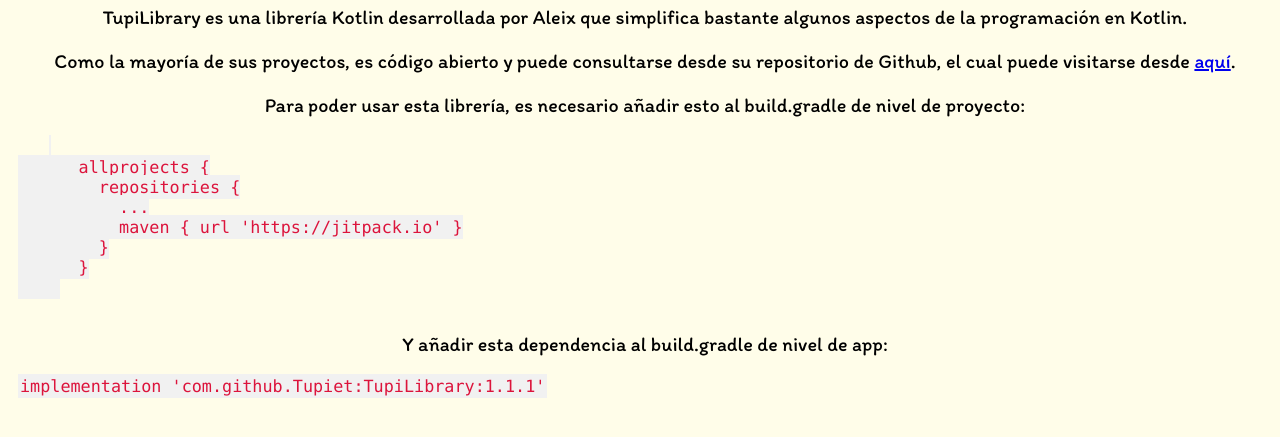
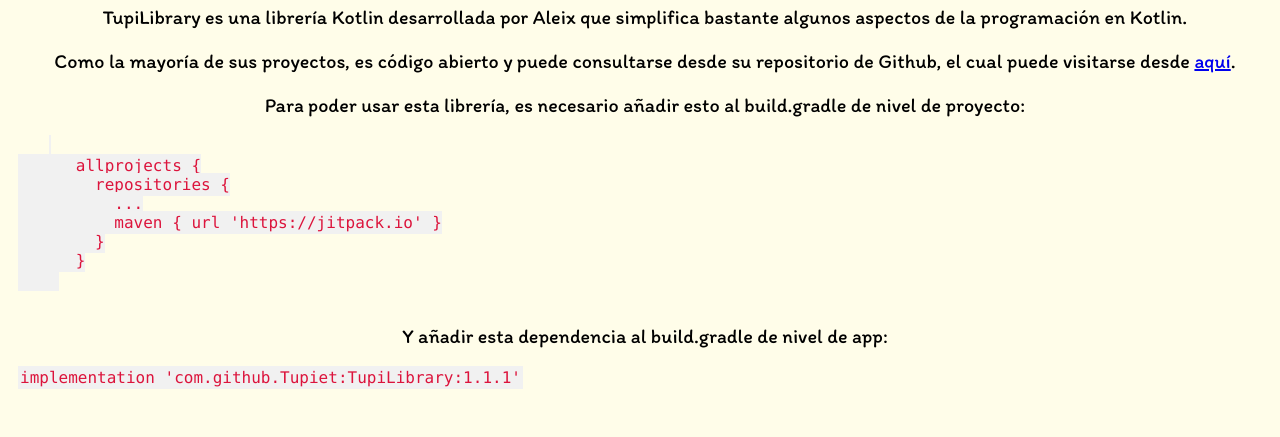
Before and after one commit to Tupiet/Aleix-Website, a plain HTML site: page TupiLibrary/index.html in a window 1280 px wide. Shown: the part 117-554 px from the top of the page. Drawn offline with Linux system fonts and the light colour scheme.

Commit message:
Update index.css

```diff
--- a/index.css
+++ b/index.css
@@ -22,6 +22,5 @@
   color: crimson;
   background-color: #f1f1f1;
   padding: 2px;
-  font-size: 105%;
-  float: center;
+  position: relative;
 }
```
